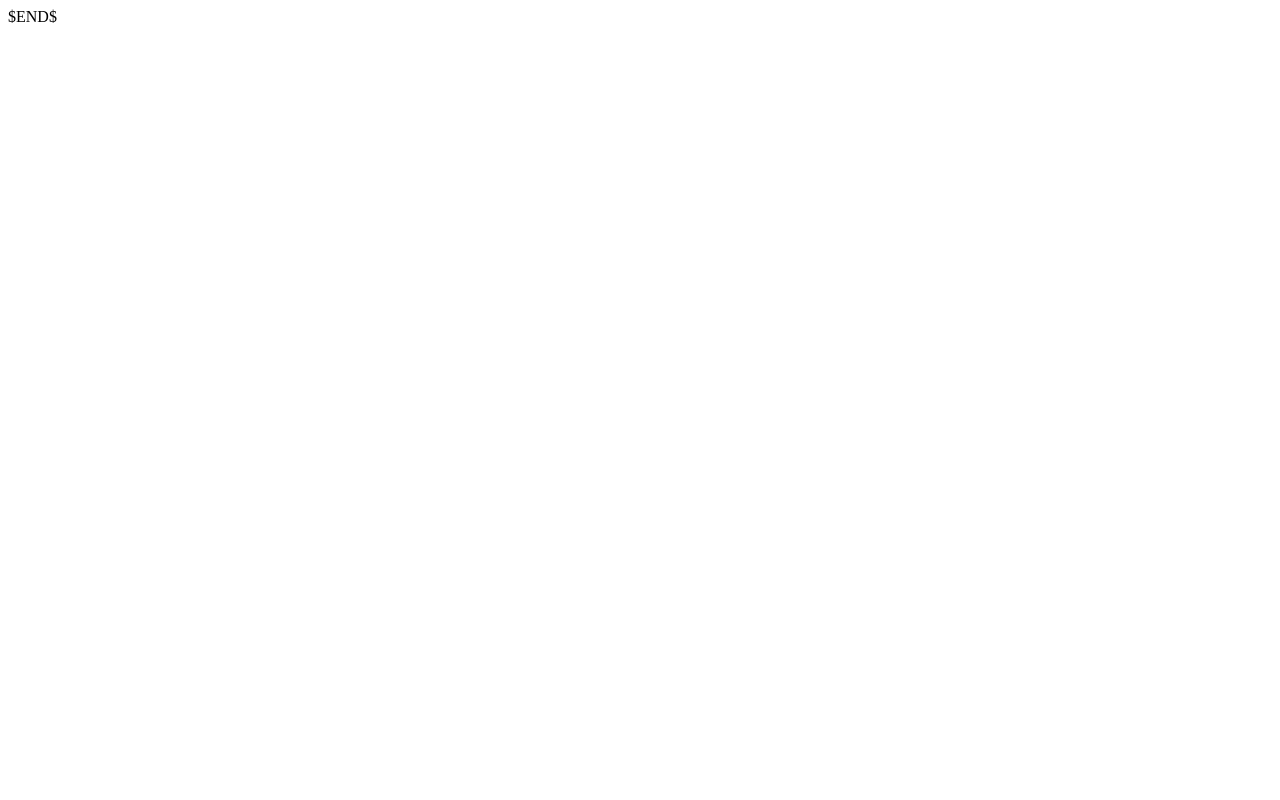
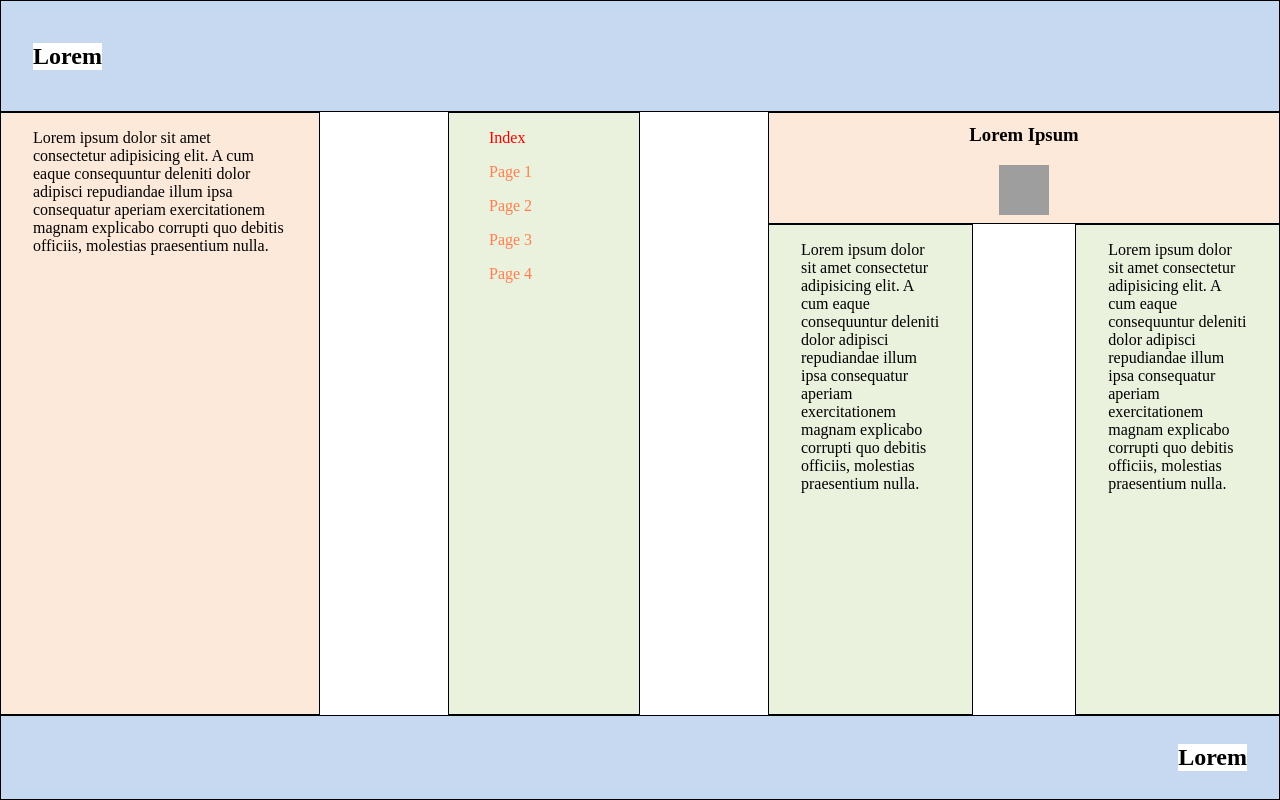
Before and after one commit to DenisYaschuk/Web_Lab1, a plain HTML site: page src/index.html in a window 1280 px wide. Drawn offline with Linux system fonts and the light colour scheme; grey boxes are pictures that could not be loaded.

Commit message:
updated index

```diff
--- a/src/index.html
+++ b/src/index.html
@@ -1,10 +1,65 @@
 <!DOCTYPE html>
 <html lang="en">
 <head>
-  <meta charset="UTF-8">
-  <title>$Title$</title>
+    <meta charset="UTF-8">
+    <meta name="viewport" content="width=device-width, initial-scale=1.0"/>
+    <link rel="stylesheet" type="text/css" href="css/style.css">
+    <title>Лабораторна робота №1</title>
 </head>
 <body>
-$END$
+<header class="solidBorder">
+    <h2 class="headerHeading heading">Lorem</h2>
+</header>
+<main class="mainContent">
+    <section class="leftSection solidBorder">
+        <p class="loremParagraph">
+            Lorem ipsum dolor sit amet consectetur adipisicing elit. A cum eaque consequuntur deleniti dolor adipisci repudiandae illum ipsa consequatur aperiam exercitationem magnam explicabo corrupti quo debitis officiis, molestias praesentium nulla.
+        </p>
+    </section>
+
+    <section class="centerSection solidBorder">
+        <nav class="navList">
+            <ul class="navUl">
+                <li>
+                    <a href="index.html" class="hoverLink currentPage">Index</a>
+                </li>
+                <li>
+                    <a href="page1.html" class="hoverLink">Page 1</a>
+                </li>
+                <li>
+                    <a href="page2.html" class="hoverLink">Page 2</a>
+                </li>
+                <li>
+                    <a href="page3.html" class="hoverLink">Page 3</a>
+                </li>
+                <li>
+                    <a href="page4.html" class="hoverLink">Page 4</a>
+                </li>
+            </ul>
+        </nav>
+    </section>
+
+    <aside class="rightAside">
+        <header class="rightAsideHeader solidBorder">
+            <h3>Lorem Ipsum</h3>
+            <img class="rightAsideHeaderImg" alt="Lorem ipsum" src="https://picsum.photos/50">
+        </header>
+        <section class="rightAsideBottom">
+            <article class="rightAsideBottomLeft solidBorder">
+                <p class="loremParagraph">
+                    Lorem ipsum dolor sit amet consectetur adipisicing elit. A cum eaque consequuntur deleniti dolor adipisci repudiandae illum ipsa consequatur aperiam exercitationem magnam explicabo corrupti quo debitis officiis, molestias praesentium nulla.
+                </p>
+            </article>
+            <article class="rightAsideBottomRight solidBorder">
+                <p class="loremParagraph">
+                    Lorem ipsum dolor sit amet consectetur adipisicing elit. A cum eaque consequuntur deleniti dolor adipisci repudiandae illum ipsa consequatur aperiam exercitationem magnam explicabo corrupti quo debitis officiis, molestias praesentium nulla.
+                </p>
+            </article>
+        </section>
+    </aside>
+</main>
+<footer class="footer solidBorder">
+    <h2 class="footerHeading heading">Lorem</h2>
+</footer>
 </body>
 </html>
```
